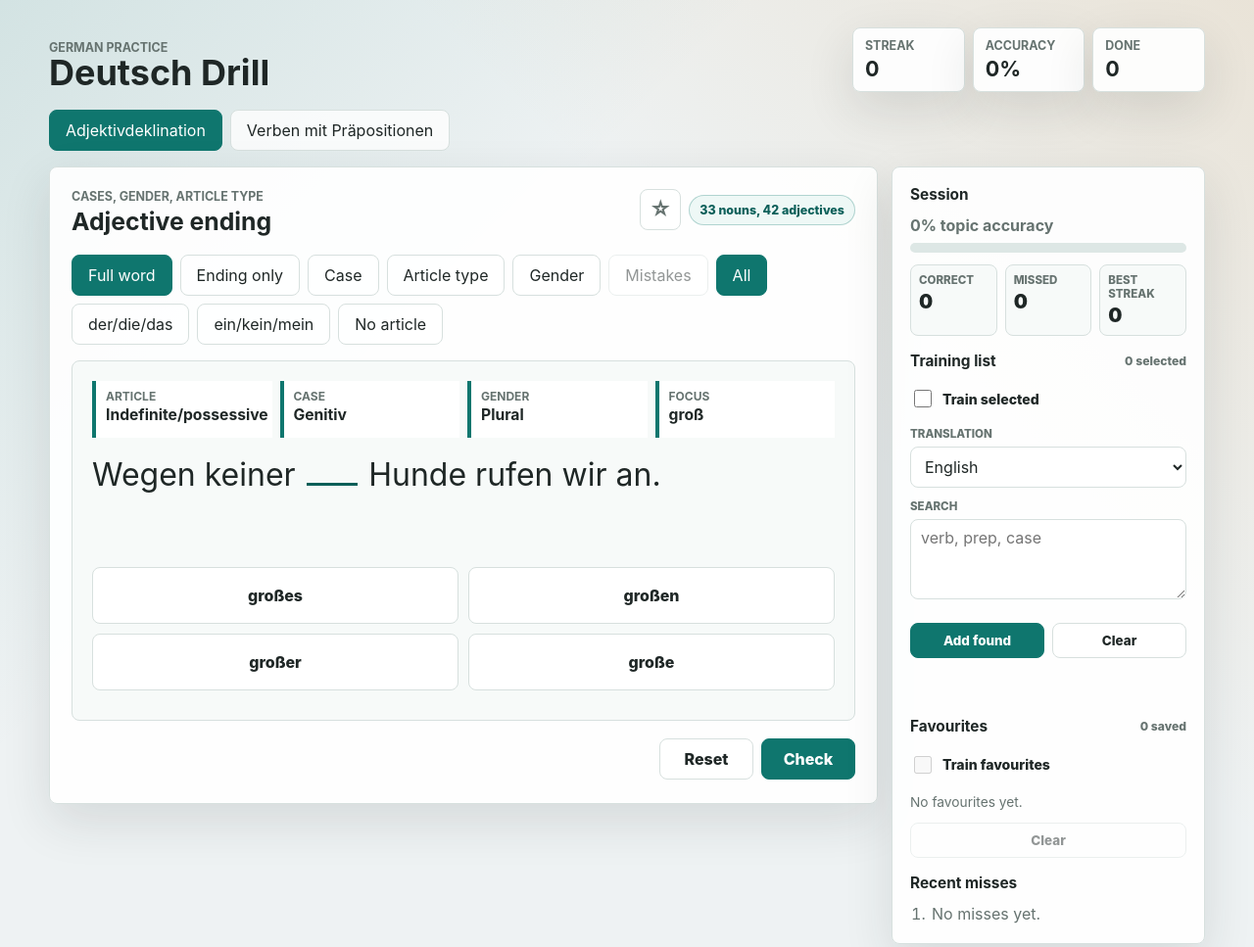
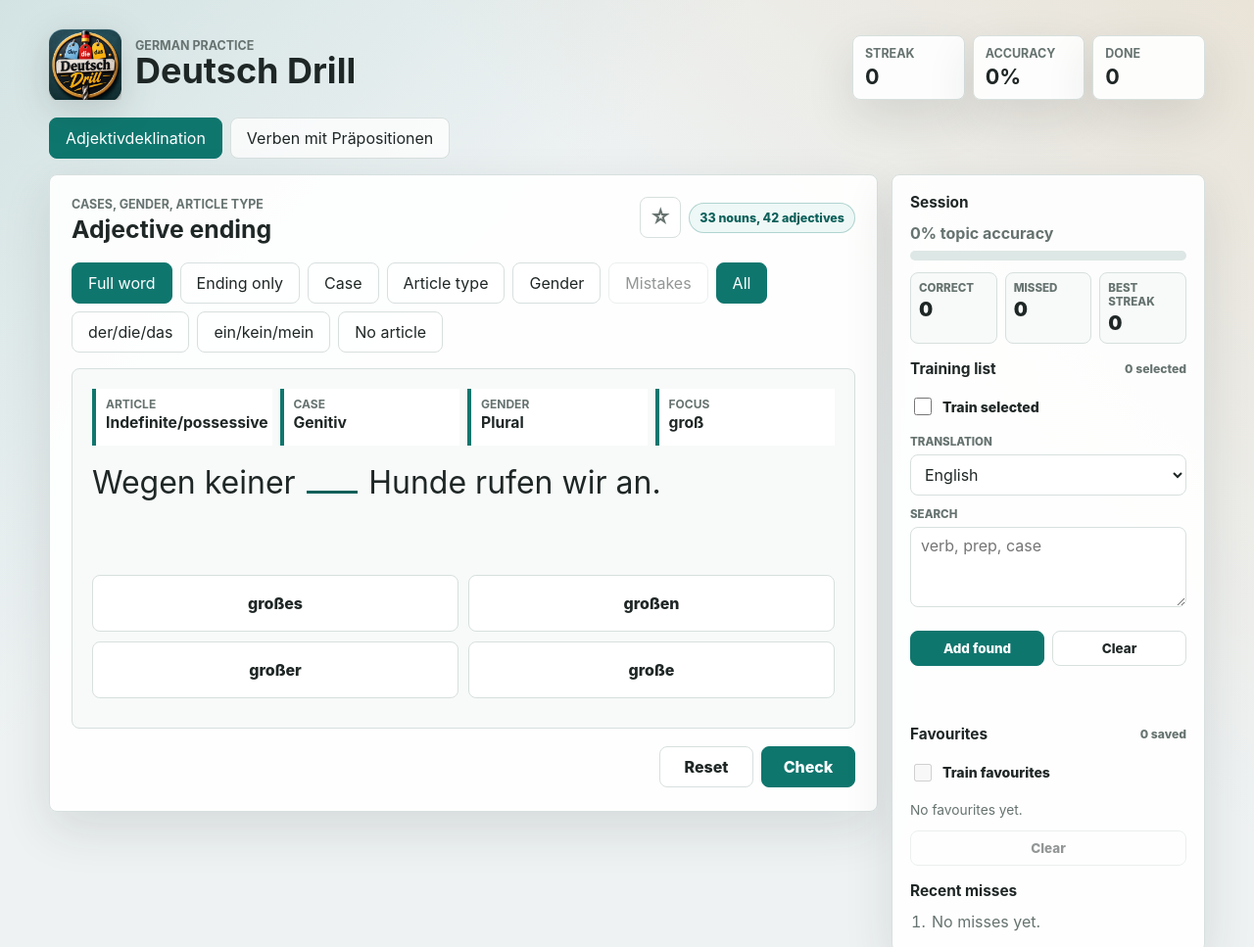
Before and after one commit to Savonitar/Deutsch-Drill, a website: page index.html in a window 1280 px wide. Shown: the top 967 px of the page at 98% size. Drawn offline with Linux system fonts and the light colour scheme.

Commit message:
Add detailed Deutsch Drill logo

```diff
--- a/index.html
+++ b/index.html
@@ -8,14 +8,25 @@
       content="Static German practice for adjective declension and verbs with prepositions."
     >
     <title>Deutsch Drill</title>
+    <link rel="icon" href="assets/deutsch-drill-logo.png" type="image/png">
     <link rel="stylesheet" href="styles.css">
   </head>
   <body>
     <main class="app-shell">
       <header class="topbar">
-        <div class="brand-block">
-          <span class="eyebrow">German practice</span>
-          <h1>Deutsch Drill</h1>
+        <div class="brand-lockup">
+          <img
+            class="brand-logo"
+            src="assets/deutsch-drill-logo.png"
+            alt=""
+            width="74"
+            height="74"
+            aria-hidden="true"
+          >
+          <div class="brand-block">
+            <span class="eyebrow">German practice</span>
+            <h1>Deutsch Drill</h1>
+          </div>
         </div>
         <div class="score-strip" aria-label="Current progress">
           <div>
--- a/styles.css
+++ b/styles.css
@@ -53,6 +53,20 @@ button {
   justify-content: space-between;
   gap: 20px;
   margin-bottom: 18px;
+}
+
+.brand-lockup {
+  display: flex;
+  align-items: center;
+  gap: 14px;
+  min-width: 0;
+}
+
+.brand-logo {
+  width: 74px;
+  height: 74px;
+  flex: 0 0 auto;
+  filter: drop-shadow(0 10px 18px rgba(31, 39, 38, 0.16));
 }
 
 .brand-block {
@@ -792,6 +806,11 @@ h3 {
     flex-direction: column;
   }
 
+  .brand-logo {
+    width: 60px;
+    height: 60px;
+  }
+
   h1 {
     font-size: 1.85rem;
   }
```
Also changed, not shown: README.md, assets/deutsch-drill-logo.png (added).
